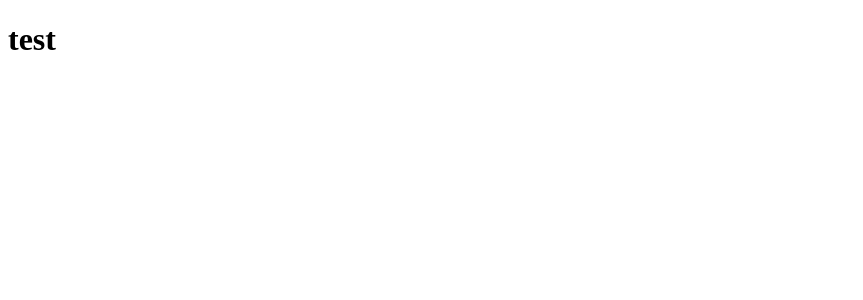
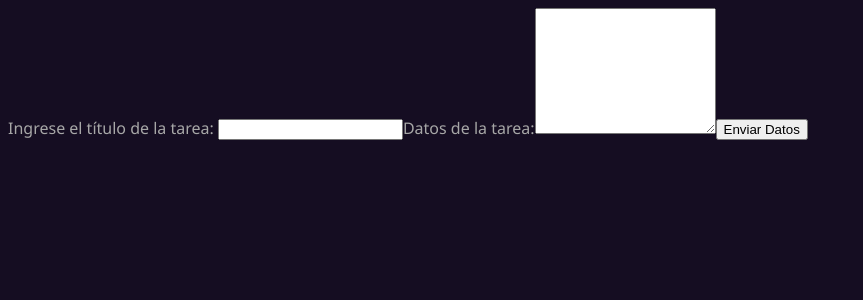
Before and after one commit to SebastianGaleano20/Challenge-ForIT2025, a React (Vite) app in the folder frontend/Task List ForIt25/: page / in a window 1280 px wide. Shown: the top 300 px of the page, without its empty margins (0-863 px from the left). Built offline with nearby package versions, Linux system fonts and the light colour scheme.

Commit message:
Form component in progress

```diff
--- a/frontend/Task List ForIt25/src/App.tsx
+++ b/frontend/Task List ForIt25/src/App.tsx
@@ -1,3 +1,9 @@
+import Form from "./components/Form";
+
 export default function App() {
-  return <h1>test</h1>;
+  return (
+    <section className="container">
+      <Form />
+    </section>
+  );
 }
--- a/frontend/Task List ForIt25/src/components/Form.tsx
+++ b/frontend/Task List ForIt25/src/components/Form.tsx
@@ -0,0 +1,14 @@
+import "../styles/form.css";
+export default function Form() {
+  return (
+    <section className="form-container">
+      <form id="form" target="_blank" method="post">
+        <label htmlFor="title">Ingrese el título de la tarea: </label>
+        <input type="text" name="title" id="title" required />
+        <label htmlFor="data">Datos de la tarea:</label>
+        <textarea className="data" name="data" id="data" rows={8}></textarea>
+        <input type="submit" value="Enviar Datos" />
+      </form>
+    </section>
+  );
+}
--- a/frontend/Task List ForIt25/src/styles/index.css
+++ b/frontend/Task List ForIt25/src/styles/index.css
@@ -0,0 +1,15 @@
+:root {
+  --primary-color: #744bd3;
+  --secondary-color: #d8d4d4;
+  --background-color: #150d22;
+  --text-color: #a7a7a7;
+  --font-family: 'Segoe UI', sans-serif;
+  --border-radius: 5px;
+  --spacing: 1rem;
+}
+
+body {
+ background-color: var(--background-color);
+  color: var(--text-color);
+  font-family: var(--font-family);
+}
```
Also changed, not shown: frontend/Task List ForIt25/src/components/List.tsx (added), frontend/Task List ForIt25/src/styles/form.css (added).
